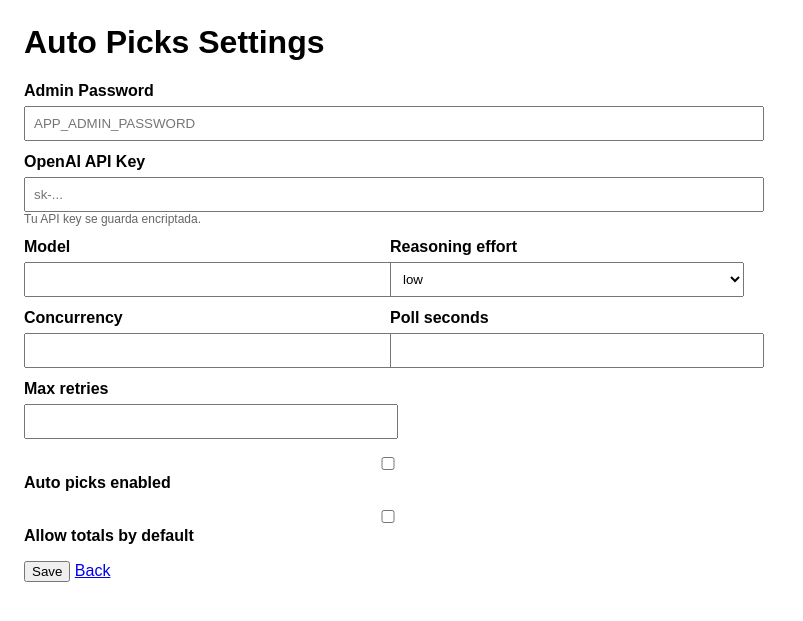
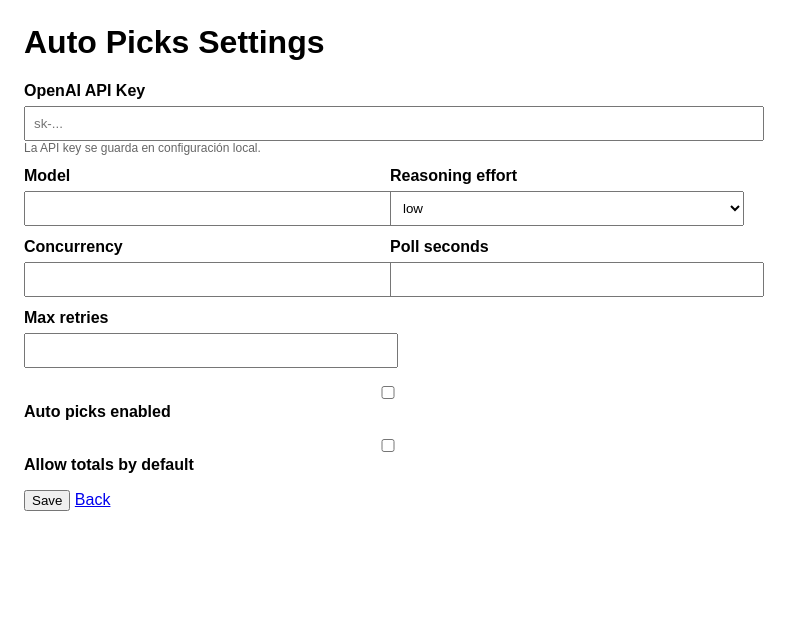
Before and after one commit to reybeld94/bet-tracker, a FastAPI app: template app/templates/settings.html in a window 1280 px wide. Shown: the top 621 px of the page, without its empty margins (0-803 px from the left). Run offline with FastAPI, Linux system fonts and the light colour scheme; the template is opened without the code that fills it, so the values that code supplies are empty.

Commit message:
Remove local settings auth and API key encryption requirements

```diff
--- a/app/main.py
+++ b/app/main.py
@@ -140,7 +140,6 @@ def home(request: Request, db: Session = Depends(get_db)):
 
 @app.get("/ui/settings", response_class=HTMLResponse)
 async def settings_page(request: Request, db: Session = Depends(get_db)):
-    _ensure_admin(request)
     settings = get_or_create_settings(db)
     has_key = bool(settings.openai_api_key_enc)
     return templates.TemplateResponse(
@@ -149,7 +148,6 @@ async def settings_page(request: Request, db: Session = Depends(get_db)):
             "request": request,
             "settings": settings,
             "has_key": has_key,
-            "admin_password": _admin_password_from_request(request) or "",
         },
     )
 
@@ -157,7 +155,6 @@ async def settings_page(request: Request, db: Session = Depends(get_db)):
 @app.post("/ui/settings", response_class=HTMLResponse)
 async def settings_save(request: Request, db: Session = Depends(get_db)):
     form = await request.form()
-    _ensure_admin(request, form.get("admin_password"))
 
     settings = get_or_create_settings(db)
     api_key = form.get("openai_api_key", "").strip()
@@ -182,7 +179,6 @@ async def settings_save(request: Request, db: Session = Depends(get_db)):
             "request": request,
             "settings": settings,
             "has_key": bool(settings.openai_api_key_enc),
-            "admin_password": form.get("admin_password", ""),
             "saved": True,
         },
     )
@@ -311,20 +307,3 @@ def ny_date_range_utc(day: date) -> tuple[datetime, datetime]:
     start_local = datetime.combine(day, datetime.min.time(), tzinfo=ny_tz)
     end_local = start_local + timedelta(days=1)
     return start_local.astimezone(ZoneInfo("UTC")), end_local.astimezone(ZoneInfo("UTC"))
-
-
-def _admin_password_from_request(request: Request) -> str | None:
-    return request.headers.get("X-Admin-Password") or request.query_params.get(
-        "admin_password"
-    )
-
-
-def _ensure_admin(request: Request, password: str | None = None) -> None:
-    if request.client is None or request.client.host != "127.0.0.1":
-        raise HTTPException(status_code=403, detail="Forbidden")
-    expected = os.getenv("APP_ADMIN_PASSWORD", "").strip()
-    if not expected:
-        raise HTTPException(status_code=500, detail="APP_ADMIN_PASSWORD not configured")
-    provided = password or _admin_password_from_request(request) or ""
-    if provided != expected:
-        raise HTTPException(status_code=403, detail="Forbidden")
--- a/app/templates/settings.html
+++ b/app/templates/settings.html
@@ -20,12 +20,9 @@
   {% endif %}
 
   <form method="post" action="/ui/settings">
-    <label>Admin Password</label>
-    <input type="password" name="admin_password" value="{{ admin_password }}" placeholder="APP_ADMIN_PASSWORD" required />
-
     <label>OpenAI API Key</label>
     <input type="password" name="openai_api_key" placeholder="{{ 'API key stored' if has_key else 'sk-...' }}" />
-    <div class="muted">Tu API key se guarda encriptada.</div>
+    <div class="muted">La API key se guarda en configuración local.</div>
 
     <div class="row">
       <div>
```
Also changed, not shown: app/settings.py (+2 -31 lines).
